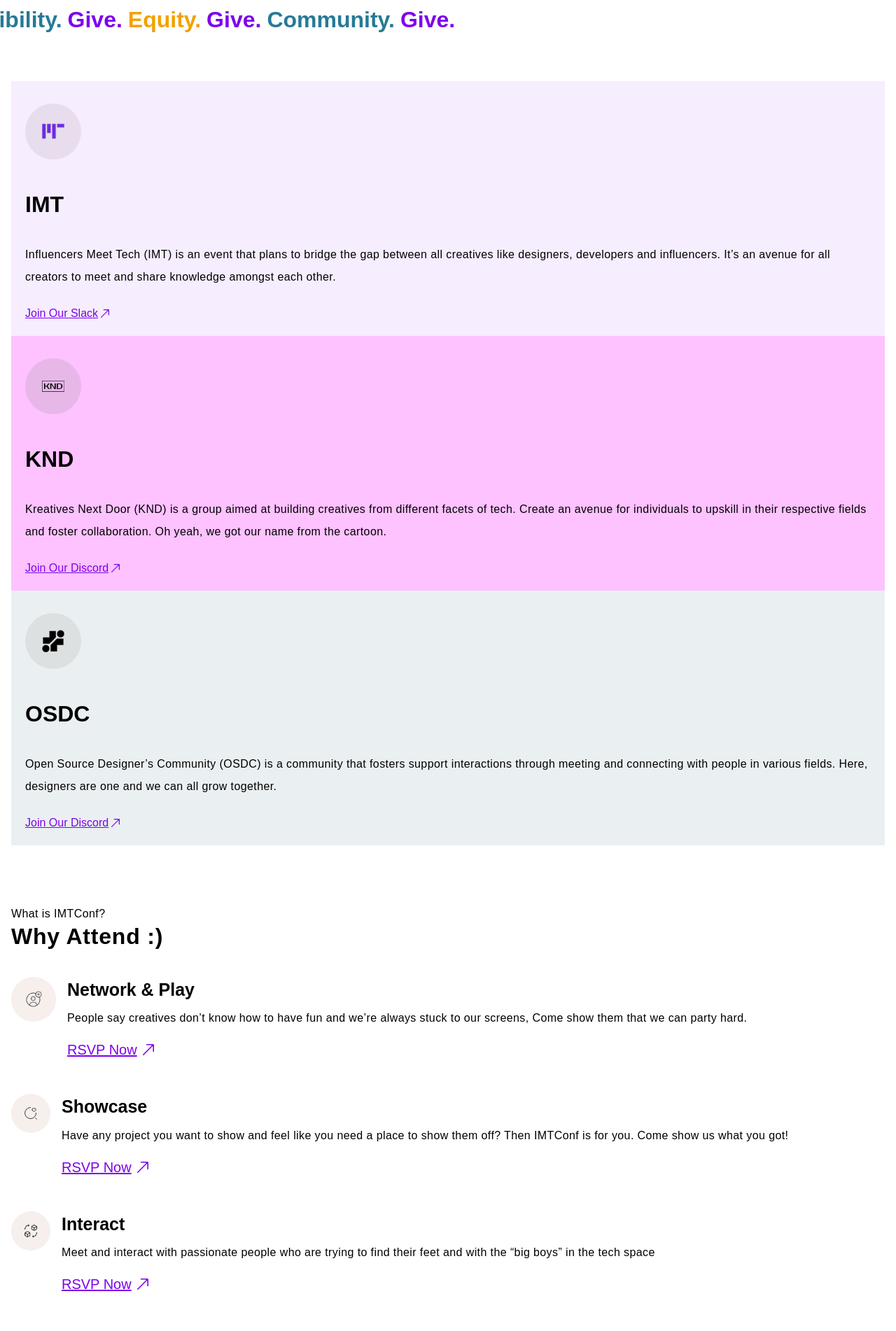
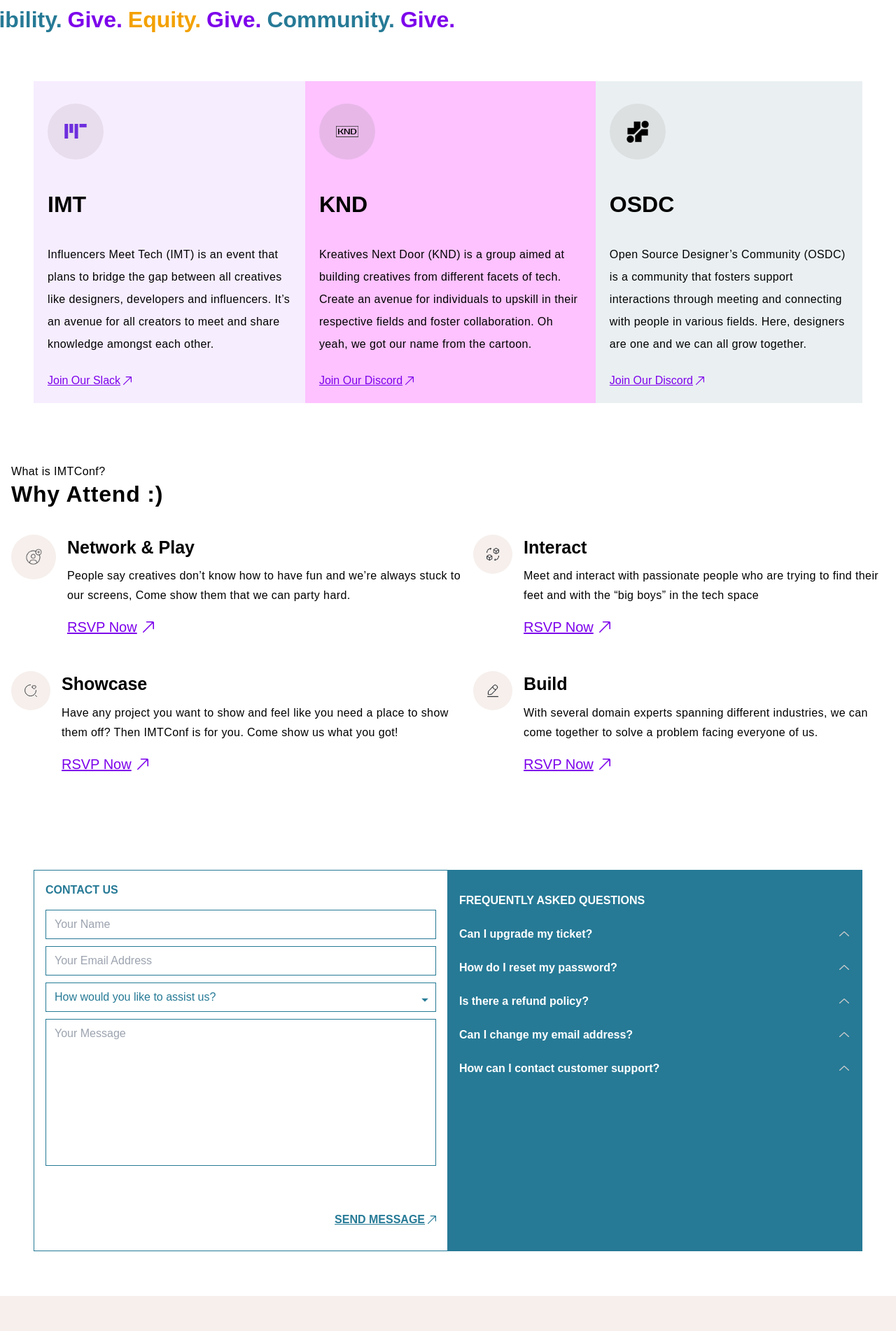
Before and after one commit to Randoski/imtconf-vue, a Vue app: page /about in a window 1280 px wide. Shown: the part 1625-3527 px from the top of the page at 70% size. Built offline with nearby package versions, Linux system fonts and the light colour scheme; a web font is replaced by a local one.

Commit message:
Mobile design corrections + working template for web

```diff
--- a/src/components/Attend.vue
+++ b/src/components/Attend.vue
@@ -6,20 +6,27 @@
       <h2 class="font-bold text-32 leading-5 tracking-wide mt-3">Why Attend :)</h2>
     </div>
 
+    <div class="md:flex">
+      <!-- Desktop container -->
+      <div>
         <!-- Network and play -->
         <div class="flex gap-4 my-12">
           <div>
             <div
               class="background h-16 w-16 p-2 flex justify-center items-center rounded-full round-circle"
             >
-          <img class="w-6" src="../assets/Images/Network-play.png" alt="Network Icon" />
+              <img
+                class="w-6"
+                src="../assets/Images/Network-play.png"
+                alt="Network Icon"
+              />
             </div>
           </div>
           <div>
             <h1 class="font-bold text-25">Network & Play</h1>
             <p class="mt-2 font-medium text-16 leading-7 tracking-wide">
-          People say creatives don’t know how to have fun and we’re always stuck to our
-          screens, Come show them that we can party hard.
+              People say creatives don’t know how to have fun and we’re always stuck to
+              our screens, Come show them that we can party hard.
             </p>
             <div class="flex mt-4">
               <a href="#" class="font-normal text-20 text-purple underline">RSVP Now</a>
@@ -35,7 +42,9 @@
         <!-- Showcase -->
         <div class="flex gap-4 my-12">
           <div>
-        <div class="background w-14 h-14 rounded-full flex items-center justify-center">
+            <div
+              class="background w-14 h-14 rounded-full flex items-center justify-center"
+            >
               <img
                 class="w-5"
                 src="../assets/Images/search-favoriteshowcase.svg"
@@ -46,8 +55,37 @@
           <div>
             <h1 class="font-bold text-25">Showcase</h1>
             <p class="mt-2 font-medium text-16 leading-7 tracking-wide">
-          Have any project you want to show and feel like you need a place to show them
-          off? Then IMTConf is for you. Come show us what you got!
+              Have any project you want to show and feel like you need a place to show
+              them off? Then IMTConf is for you. Come show us what you got!
+            </p>
+            <div class="flex mt-4">
+              <a href="#" class="font-normal text-20 text-purple underline">RSVP Now</a>
+              <img
+                src="../assets/Images/arrow-link-purple.svg"
+                class="ml-2 w-4"
+                alt="Arrow link"
+              />
+            </div>
+          </div>
+        </div>
+      </div>
+
+      <!-- Desktop Container -->
+      <div>
+        <!-- Interact -->
+        <div class="flex gap-4 my-12">
+          <div>
+            <div
+              class="background w-14 h-14 rounded-full flex items-center justify-center"
+            >
+              <img class="w-5" src="../assets/Images/Interact.png" alt="Interact Icon" />
+            </div>
+          </div>
+          <div>
+            <h1 class="font-bold text-25">Interact</h1>
+            <p class="mt-2 font-medium text-16 leading-7 tracking-wide">
+              Meet and interact with passionate people who are trying to find their feet
+              and with the “big boys” in the tech space
             </p>
             <div class="flex mt-4">
               <a href="#" class="font-normal text-20 text-purple underline">RSVP Now</a>
@@ -60,18 +98,20 @@
           </div>
         </div>
 
-    <!-- Interact -->
+        <!-- Build -->
         <div class="flex gap-4 my-12">
           <div>
-        <div class="background w-14 h-14 rounded-full flex items-center justify-center">
-          <img class="w-5" src="../assets/Images/Interact.png" alt="Interact Icon" />
+            <div
+              class="background w-14 h-14 rounded-full flex items-center justify-center"
+            >
+              <img class="w-5" src="../assets/Images/Build.png" alt="Build Icon" />
             </div>
           </div>
           <div>
-        <h1 class="font-bold text-25">Interact</h1>
+            <h1 class="font-bold text-25">Build</h1>
             <p class="mt-2 font-medium text-16 leading-7 tracking-wide">
-          Meet and interact with passionate people who are trying to find their feet and
-          with the “big boys” in the tech space
+              With several domain experts spanning different industries, we can come
+              together to solve a problem facing everyone of us.
             </p>
             <div class="flex mt-4">
               <a href="#" class="font-normal text-20 text-purple underline">RSVP Now</a>
@@ -80,6 +120,8 @@
                 class="ml-2 w-4"
                 alt="Arrow link"
               />
+            </div>
+          </div>
         </div>
       </div>
     </div>
--- a/src/components/Community.vue
+++ b/src/components/Community.vue
@@ -1,22 +1,15 @@
 <template>
-  <div class="my-16 px-4">
+  <div class="my-16 px-4 md:px-12 md:flex">
     <!-- IMT -->
     <section class="pt-8 px-5 pb-5 imt">
-      <div
-        class="rounded-full w-20 h-20 flex justify-center items-center imt-img"
-      >
-        <img
-          src="../assets/Images/IMT-community-logo.png"
-          alt="IMT Logo"
-          class="w-8 z-40"
-        />
+      <div class="rounded-full w-20 h-20 flex justify-center items-center imt-img">
+        <img src="../assets/Images/IMT-community-logo.png" alt="IMT Logo" class="w-8" />
       </div>
       <h2 class="mt-10 mb-8 font-bold text-32 font-pry">IMT</h2>
       <p class="font-pry font-medium text-16 leading-8 tracking-wide">
-        Influencers Meet Tech (IMT) is an event that plans to bridge the gap
-        between all creatives like designers, developers and influencers. It’s
-        an avenue for all creators to meet and share knowledge amongst each
-        other.
+        Influencers Meet Tech (IMT) is an event that plans to bridge the gap between all
+        creatives like designers, developers and influencers. It’s an avenue for all
+        creators to meet and share knowledge amongst each other.
       </p>
 
       <!-- Slack link -->
@@ -24,32 +17,21 @@
         <a href="#" class="font-pry font-normal text-16 text-purple underline"
           >Join Our Slack</a
         >
-        <img
-          src="../assets/Images/arrow-link-purple.svg"
-          alt="Link image"
-          class="w-3"
-        />
+        <img src="../assets/Images/arrow-link-purple.svg" alt="Link image" class="w-3" />
       </div>
     </section>
 
     <!-- KND -->
     <section class="pt-8 px-5 pb-5 knd">
-      <div
-        class="rounded-full w-20 h-20 flex justify-center items-center knd-img"
-      >
-        <img
-          src="../assets/Images/KND-comm-logo.png"
-          alt="KND logo"
-          class="w-8"
-        />
+      <div class="rounded-full w-20 h-20 flex justify-center items-center knd-img">
+        <img src="../assets/Images/KND-comm-logo.png" alt="KND logo" class="w-8" />
       </div>
 
       <h2 class="mt-10 mb-8 font-bold text-32 font-pry">KND</h2>
       <p class="font-pry font-medium text-16 leading-8 tracking-wide">
-        Kreatives Next Door (KND) is a group aimed at building creatives from
-        different facets of tech. Create an avenue for individuals to upskill in
-        their respective fields and foster collaboration. Oh yeah, we got our
-        name from the cartoon.
+        Kreatives Next Door (KND) is a group aimed at building creatives from different
+        facets of tech. Create an avenue for individuals to upskill in their respective
+        fields and foster collaboration. Oh yeah, we got our name from the cartoon.
       </p>
 
       <!-- Discord link -->
@@ -57,29 +39,19 @@
         <a href="#" class="font-pry font-normal text-16 text-purple underline"
           >Join Our Discord</a
         >
-        <img
-          src="../assets/Images/arrow-link-purple.svg"
-          alt="Link image"
-          class="w-3"
-        />
+        <img src="../assets/Images/arrow-link-purple.svg" alt="Link image" class="w-3" />
       </div>
     </section>
 
     <section class="pt-8 px-5 pb-5 osdc">
-      <div
-        class="rounded-full w-20 h-20 flex justify-center items-center imt-img"
-      >
-        <img
-          src="../assets/Images/OSDC-community-logo.png"
-          alt="OSDC logo"
-          class="w-8"
-        />
+      <div class="rounded-full w-20 h-20 flex justify-center items-center imt-img">
+        <img src="../assets/Images/OSDC-community-logo.png" alt="OSDC logo" class="w-8" />
       </div>
       <h2 class="mt-10 mb-8 font-bold text-32 font-pry">OSDC</h2>
       <p class="font-pry font-medium text-16 leading-8 tracking-wide">
-        Open Source Designer’s Community (OSDC) is a community that fosters
-        support interactions through meeting and connecting with people in
-        various fields. Here, designers are one and we can all grow together.
+        Open Source Designer’s Community (OSDC) is a community that fosters support
+        interactions through meeting and connecting with people in various fields. Here,
+        designers are one and we can all grow together.
       </p>
 
       <!-- Discord link -->
@@ -87,16 +59,11 @@
         <a href="#" class="font-pry font-normal text-16 text-purple underline"
           >Join Our Discord</a
         >
-        <img
-          src="../assets/Images/arrow-link-purple.svg"
-          alt="Link image"
-          class="w-3"
-        />
+        <img src="../assets/Images/arrow-link-purple.svg" alt="Link image" class="w-3" />
       </div>
     </section>
   </div>
 </template>
-
 
 <style>
 .imt {
@@ -108,7 +75,7 @@
 }
 
 .knd {
-  background: #FDC2FF;
+  background: #fdc2ff;
 }
 
 .knd-img {
@@ -116,6 +83,6 @@
 }
 
 .osdc {
-  background: #EAF0F2;
+  background: #eaf0f2;
 }
 </style>
--- a/src/components/Contact.vue
+++ b/src/components/Contact.vue
@@ -1,10 +1,10 @@
 <template>
-  <section class="my-16 px-4">
-    <div class="text-blue border border-blue p-4">
+  <section class="my-16 px-4 md:flex md:px-12">
+    <div class="text-blue border border-blue p-4 md:w-1/2">
       <h2 class="uppercase font-sec text-16 font-bold">Contact Us</h2>
 
       <!-- Form -->
-      <form class="font-pry mt-4">
+      <form class="font-pry mt-4 md:w-full">
         <!-- Name -->
         <input
           class="border border-blue w-full mb-2.5 py-2 px-3 outline-none"
@@ -25,7 +25,6 @@
         />
         <p></p>
 
-        <!-- How would you like to assist us? -->
         <!-- How would you like to assist us? -->
         <div class="relative">
           <select
@@ -80,7 +79,7 @@
     </div>
 
     <!-- FAQ -->
-    <div class="bg-blue py-8 px-4 text-white font-pry">
+    <div class="bg-blue py-8 px-4 text-white font-pry md:w-1/2">
       <h2 class="uppercase font-bold text-16">Frequently Asked Questions</h2>
 
       <!-- Questions Loop -->
--- a/src/components/Footer.vue
+++ b/src/components/Footer.vue
@@ -1,7 +1,8 @@
 <template>
   <footer class="bg-softBrown bg-opacity-100 mt-16">
-    <div class="px-4 pt-10 pb-12">
+    <div class="px-4 pt-10 pb-12 md:flex">
       <!-- Reach out -->
+      <div>
         <div class="flex justify-between">
           <div class="leading-10">
             <p class="font-sec uppercase font-medium text-12 tracking-widest">
@@ -24,9 +25,10 @@
               class="pt-3"
               alt="Back top top image"
           /></a>
+        </div>
 
         <!-- Second logo -->
-        <div class="hidden">
+        <div class="hidden md:block">
           <img src="../assets/Images/Logo2.svg" alt="Second logo" class="animate-spin" />
         </div>
       </div>
@@ -67,7 +69,7 @@
         <img
           src="../assets/Images/Logo2.svg"
           alt="Second logo"
-          class="mt-10 mb-8 animate-spin"
+          class="mt-10 mb-8 animate-spin md:hidden"
         />
 
         <!-- Socials logo -->
```
Also changed, not shown: src/components/Conf.vue (+15 -13 lines), src/components/Organizers.vue (+17 -12 lines), src/components/Sponsors.vue (+6 -8 lines), src/components/Tickets.vue (+68 -24 lines). Lines whose indentation alone changed are shown as unchanged.
